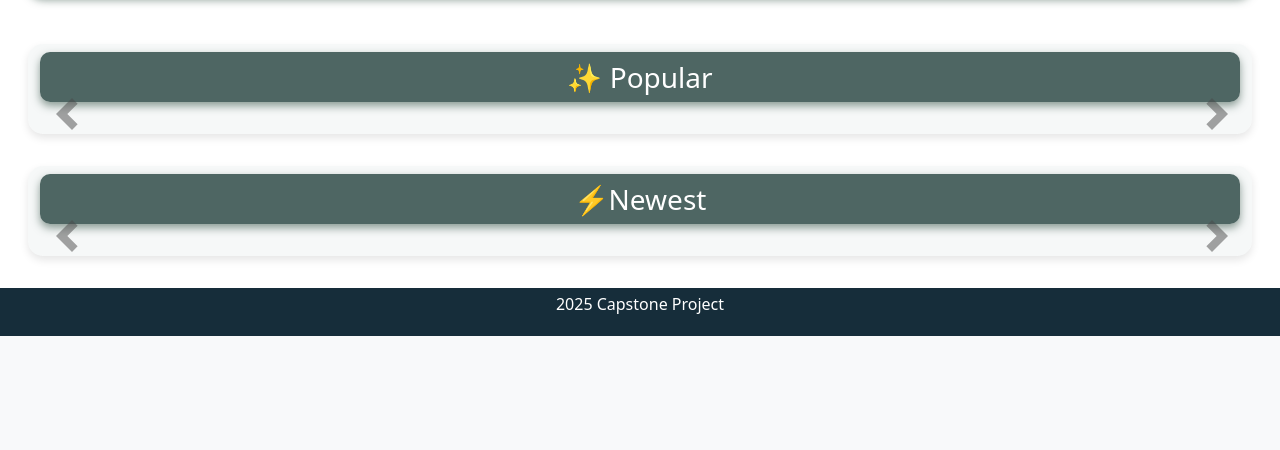
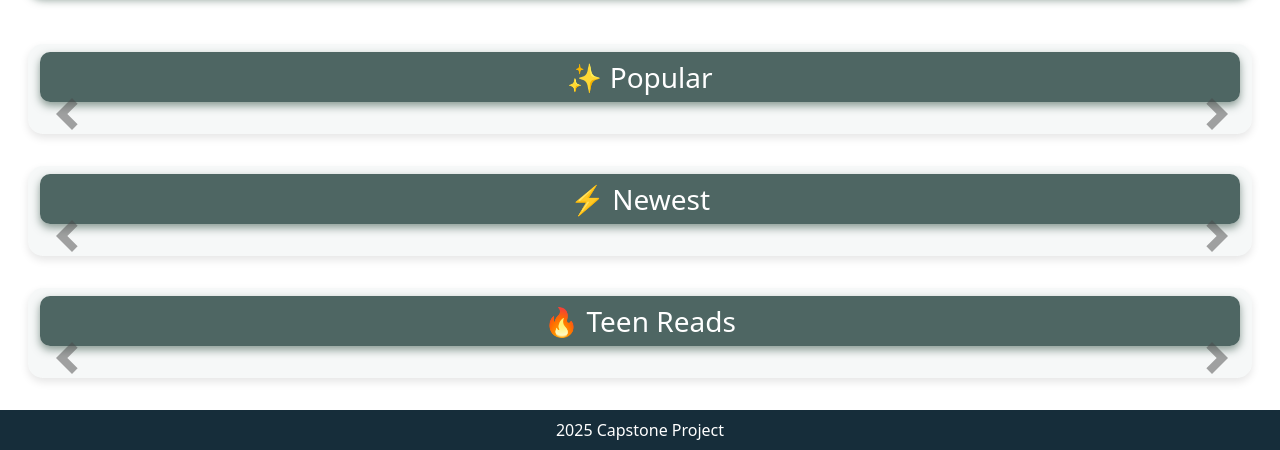
Before and after one commit to mansijp/LMS_CAPSTONE_2025, a FastAPI app: page /search/home in a window 1280 px wide. Shown: the part 500-950 px from the top of the page. Before the commit the page ends 836 px from the top, so only its background shows below. Run offline with FastAPI, Linux system fonts and the light colour scheme; data that the repository does not hold is empty.

Commit message:
Footer fix and added Teen Reads section

```diff
--- a/Search/src/app/models/books.py
+++ b/Search/src/app/models/books.py
@@ -171,6 +171,12 @@ def get_newest():
     books_list = list(books)
     return books_list[-10:]
 
+@app.get("/beginner-books", response_model=List[Book])
+def get_beginner():
+    books = db["books"].find({"kidFriendly": True})
+    books_list = list(books)
+    return books_list[-10:]
+
 @app.get("/popular-books", response_model=List[Book])
 def get_popular():
     books = db["books"].find().sort("rating", -1).limit(10)
--- a/Search/src/app/routers/search_router.py
+++ b/Search/src/app/routers/search_router.py
@@ -92,6 +92,15 @@ async def get_popular_books():
 @router.get("/newest", response_class=JSONResponse)
 async def get_newest_books():
     results = get_newest()
+    content = {'titles':[], 'isbns':[]}
+    for book in results:
+        content["titles"].append(book["title"])
+        content["isbns"].append(book["isbn"])
+    return JSONResponse(content)
+
+@router.get("/beginner", response_class=JSONResponse)
+async def get_beginner_books():
+    results = get_beginner()
     content = {'titles':[], 'isbns':[]}
     for book in results:
         content["titles"].append(book["title"])
--- a/Search/src/app/views/templates/item_info.html
+++ b/Search/src/app/views/templates/item_info.html
@@ -120,8 +120,8 @@
   </main>
 
   <!-- Footer -->
-  <footer class="text-white text-center p-1 mt-auto" style="background-color: #162D3A; color: white;">
-    <p>2025 Capstone Project</p>
+  <footer class="d-flex align-items-center justify-content-center text-white text-center p-1 mt-auto" style="background-color: #162D3A; height: 40px;">
+    <p class="mb-0">2025 Capstone Project</p>
   </footer>
 
   <!-- Include Bootstrap JS -->
--- a/Search/src/app/views/templates/search_page.html
+++ b/Search/src/app/views/templates/search_page.html
@@ -28,6 +28,7 @@
               <ul class="dropdown-menu" aria-labelledby="navbarDropdown">
                 <li><a class="dropdown-item" href="#popular">Popular</a></li>
                 <li><a class="dropdown-item" href="#newest">Newest</a></li>
+                <li><a class="dropdown-item" href="#beginner">Teen Reads</a></li>
               </ul>
             </li>
             <li class="nav-item px-2">
@@ -74,6 +75,7 @@
           </div>
         </div>
       </section>
+      <!-- Popular books section -->
       <section class="col-12 book-section mt-5 mb-3" id="popular">
         <p class="w-100 fs-3 py-1 text-center carousel-header my-2">✨ Popular</p>
         <div id="popularCarouselControls" class="carousel slide mt-3 mb-3 w-100" data-bs-ride="false">
@@ -93,7 +95,7 @@
       </section>
       <!-- Newest Books Section -->
       <section class="col-12 book-section mt-3 mb-3" id="newest">
-        <p class="w-100 fs-3 py-1 text-center carousel-header my-2">⚡Newest</p>
+        <p class="w-100 fs-3 py-1 text-center carousel-header my-2">⚡ Newest</p>
         <div id="newestCarouselControls" class="carousel slide mt-3 mb-3 w-100" data-bs-ride="false">
             <div id="newestCarousel" class="carousel slide mx-3" data-bs-ride="false">
               <div class="newest-carousel-inner d-flex" id = "newest-inner"></div>
@@ -109,12 +111,30 @@
             </button>
           </div>
       </section>
+      <!-- Just for Kids section -->
+       <section class="col-12 book-section mt-3 mb-3" id="beginner">
+        <p class="w-100 fs-3 py-1 text-center carousel-header my-2">🔥 Teen Reads</p>
+        <div id="beginnerCarouselControls" class="carousel slide mt-3 mb-3 w-100" data-bs-ride="false">
+            <div id="beginnerCarousel" class="carousel slide mx-3" data-bs-ride="false">
+              <div class="beginner-carousel-inner d-flex" id = "beginner-inner"></div>
+            </div>
+            <!-- Carousel Controls -->
+            <button class="carousel-control-prev" type="button" data-bs-target="#beginnerCarousel" data-bs-slide="prev">
+              <span class="carousel-control-prev-icon" aria-hidden="true" ></span>
+              <span class="visually-hidden">Previous</span>
+            </button>
+            <button class="carousel-control-next" type="button" data-bs-target="#beginnerCarousel" data-bs-slide="next">
+              <span class="carousel-control-next-icon" aria-hidden="true"></span>
+              <span class="visually-hidden">Next</span>
+            </button>
+          </div>
+      </section>
     </div>
   </main>
 
   <!-- Footer -->
-  <footer class="text-white text-center p-1 mt-auto" style="background-color: #162D3A; color: white;">
-    <p>2025 Capstone Project</p>
+  <footer class="d-flex align-items-center justify-content-center text-white text-center p-1 mt-auto" style="background-color: #162D3A; height: 40px;">
+    <p class="mb-0">2025 Capstone Project</p>
   </footer>
 
   <!-- Include Bootstrap JS -->
--- a/Search/src/app/views/templates/search_result_page.html
+++ b/Search/src/app/views/templates/search_result_page.html
@@ -216,8 +216,8 @@
 </main>
 
   <!-- Footer -->
-  <footer class="text-white text-center p-1 mt-auto" style="background-color: #162D3A; color: white;">
-    <p>2025 Capstone Project</p>
+  <footer class="d-flex align-items-center justify-content-center text-white text-center p-1 mt-auto" style="background-color: #162D3A; height: 40px;">
+    <p class="mb-0">2025 Capstone Project</p>
   </footer>
 
   <!-- Include Bootstrap JS -->
```
Also changed, not shown: Search/src/app/views/static/js/search_page.js (+38 -1 lines).
